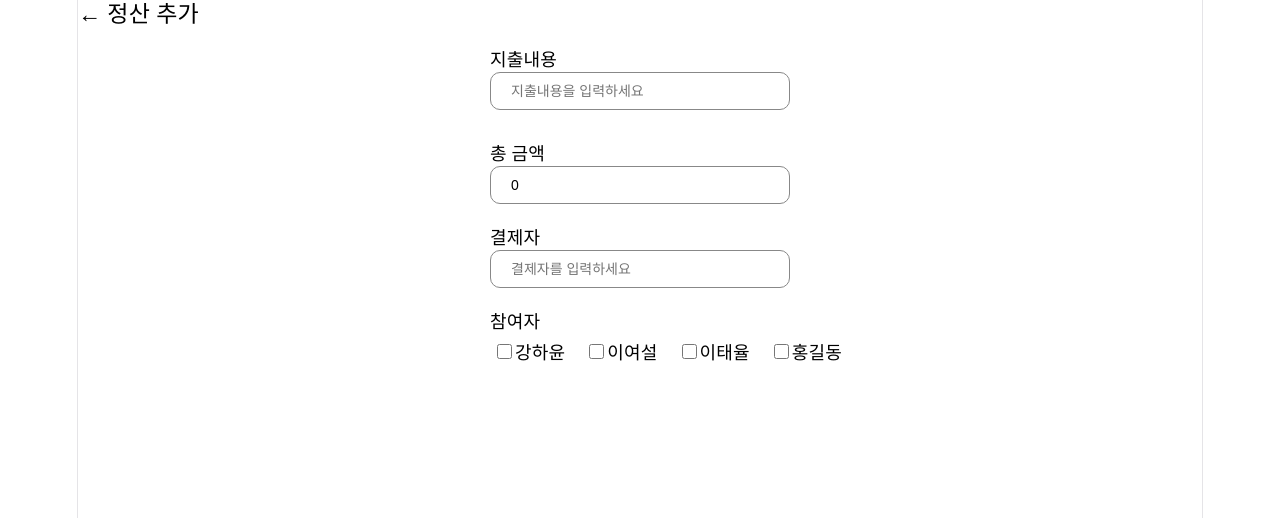
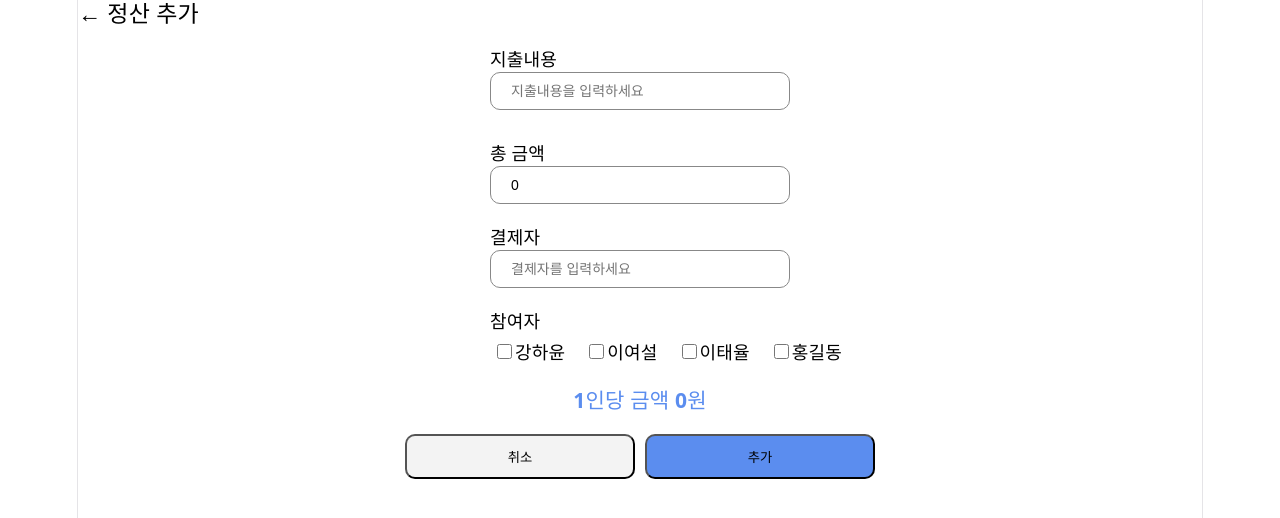
Before and after one commit to taetae0821/React-practice, a React (Vite) app: page /Settlement in a window 1280 px wide. Shown: the top 518 px of the page. Built offline with nearby package versions, Linux system fonts and the light colour scheme.

Commit message:
settlement 수정

```diff
--- a/src/settlemen.jsx
+++ b/src/settlemen.jsx
@@ -8,7 +8,7 @@ function Settlement() {
 const [money, setMoney] = useState(0);
 const [people, setPeople] = useState(0);
 
-const Nmoney = people > 0 ? money / people : 0;
+const Nmoney = people > 0 ? Math.round(money / people) : 0;
 
 function pay(event) {
     if (event.target.checked) {
@@ -75,9 +75,14 @@ function pay(event) {
         </div>
     ))}
 </div>
-
-            <h3>1인당 금액 {Nmoney}원</h3>
+            <h3 style={{ color : '#5B8DEF'}}>1인당 금액 {Nmoney}원</h3>
             </div>
+            <button style={{width : 230, height : 45, background : '#F3F3F3', color : 'black',borderRadius: '10px',boxShadow: 'none'}}>
+                취소
+            </button>
+            <button style={{width : 230, height : 45, background : '#5B8DEF',borderRadius: '10px', marginLeft : '10px',boxShadow: 'none'}}>
+                추가
+            </button>
         </div>
     );
 }
```
